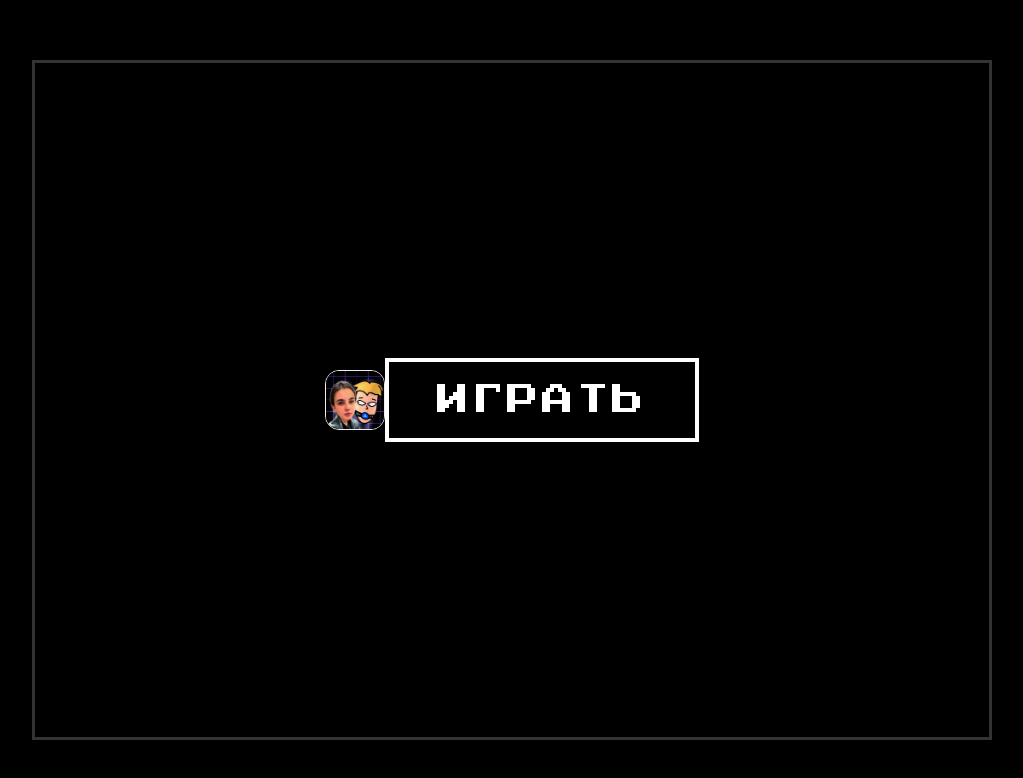
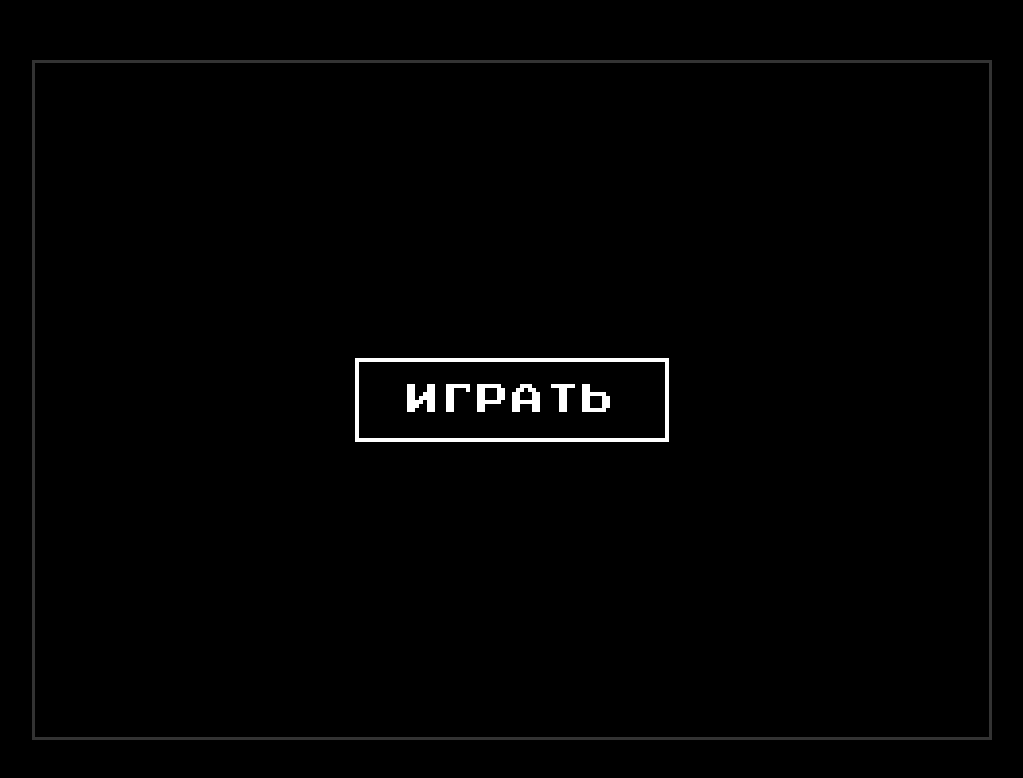
Before and after one commit to JOKERLIFE69/dfight, a plain HTML site: page index.html in a window 1280 px wide. Shown: the whole page, without its empty margins (128-1151 px from the left). Drawn offline with nearby package versions, Linux system fonts and the light colour scheme.

Commit message:
Update index.html

```diff
--- a/index.html
+++ b/index.html
@@ -12,7 +12,6 @@
 <div id="game-screen">
     <!-- Экран стартового меню и интро -->
     <div id="intro-overlay">
-		<img src="logo.jpg" style="width: 60px;height:60px;border-radius: 14px;border: 1px solid #eee;">
         <button id="start-btn">ИГРАТЬ</button>
         <div id="intro-boss-container">
             <img id="intro-boss-img" src="boss.png" alt="DASHA" onerror="this.style.display='none'; $('#intro-boss-fallback').show();">
```
